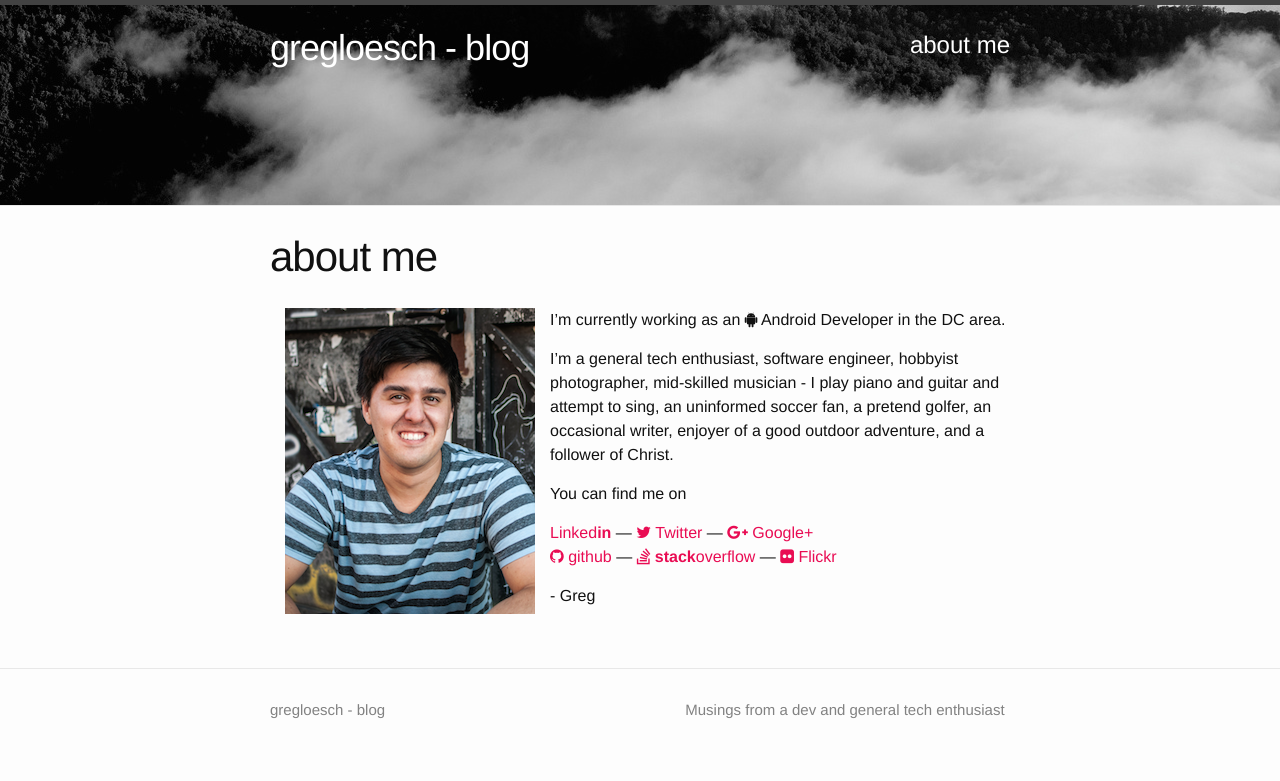
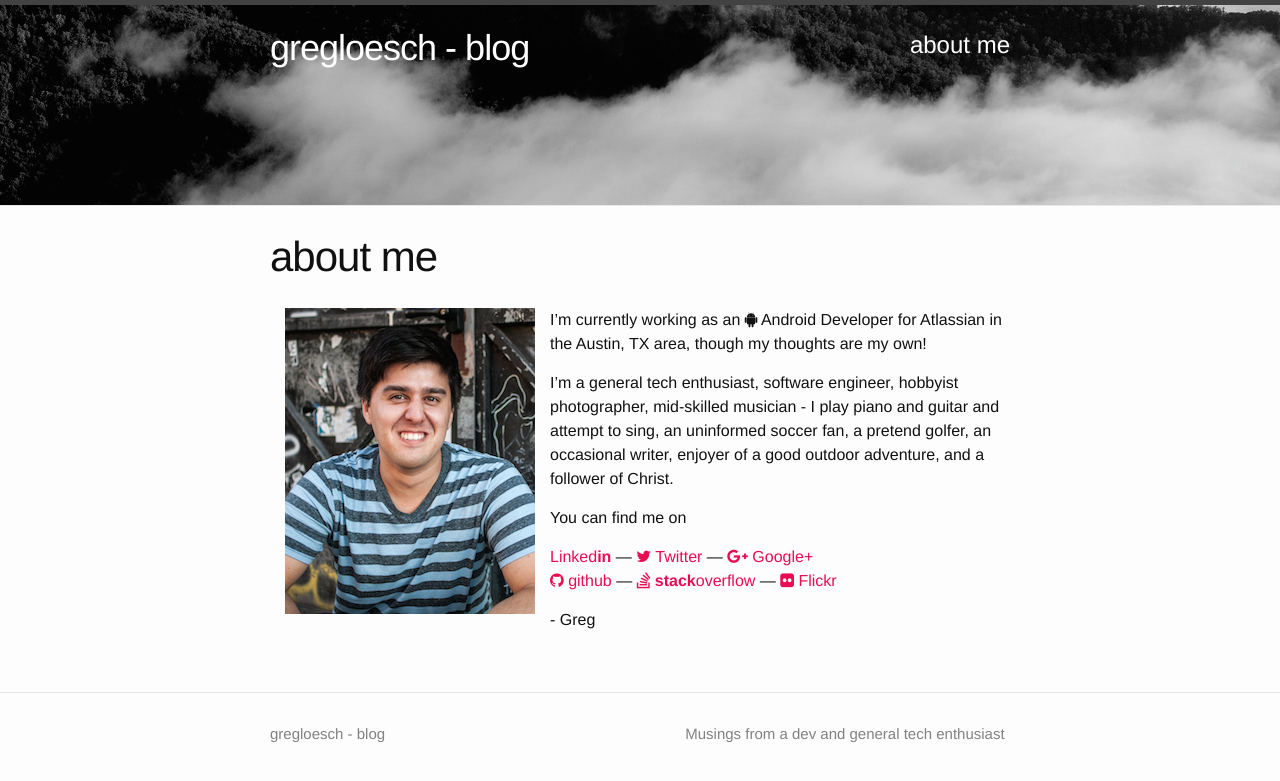
Before and after one commit to loeschg/loeschg.github.io, a Jekyll site: the page built from about.md, in a window 1280 px wide. Shown: the top 781 px of the page. Built offline with Jekyll 4.4.1, drawn with Linux system fonts in a browser that asks for light colours; nearby versions of some CDN libraries.

Commit message:
Update profile with new job [about]

```diff
--- a/about.md
+++ b/about.md
@@ -6,7 +6,7 @@ permalink: /about/
 
 <img src="/assets/images/profile-rome.png" class="left"/>
 
-I’m currently working as an <i class="fa fa-android"></i> Android Developer in the DC area.
+I’m currently working as an <i class="fa fa-android"></i> Android Developer for Atlassian in the Austin, TX area, though my thoughts are my own!
 
 I’m a general tech enthusiast, software engineer, hobbyist photographer, mid-skilled musician - I play piano and guitar and attempt to sing, an uninformed soccer fan, a pretend golfer, an occasional writer, enjoyer of a good outdoor adventure, and a follower of Christ.
 
```
